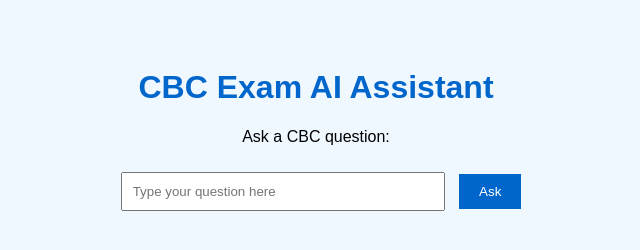
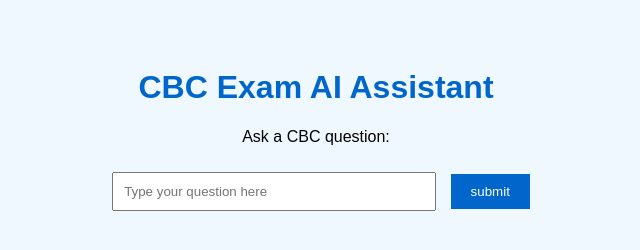
Before and after one commit to morgan284/-cbc-AI-Assistance, a plain HTML site: page index.html in a window 1280 px wide. Shown: the whole page, without its empty margins (324-964 px from the left). Drawn offline with Linux system fonts and the light colour scheme.

Commit message:
Update index.html

```diff
--- a/index.html
+++ b/index.html
@@ -1,7 +1,7 @@
 <!DOCTYPE html>
 <html>
 <head>
-    <title>CBC Exam AI Assistant</title>
+    <title>CBE Exam AI Assistant</title>
     <link rel="stylesheet" href="style.css">
 </head>
 <body>
@@ -11,7 +11,7 @@
     <p>Ask a CBC question:</p>
 
     <input type="text" id="question" placeholder="Type your question here">
-    <button onclick="answerQuestion()">Ask</button>
+    <button onclick="answerQuestion()">submit</button>
 
     <p id="answer"></p>
 
```
